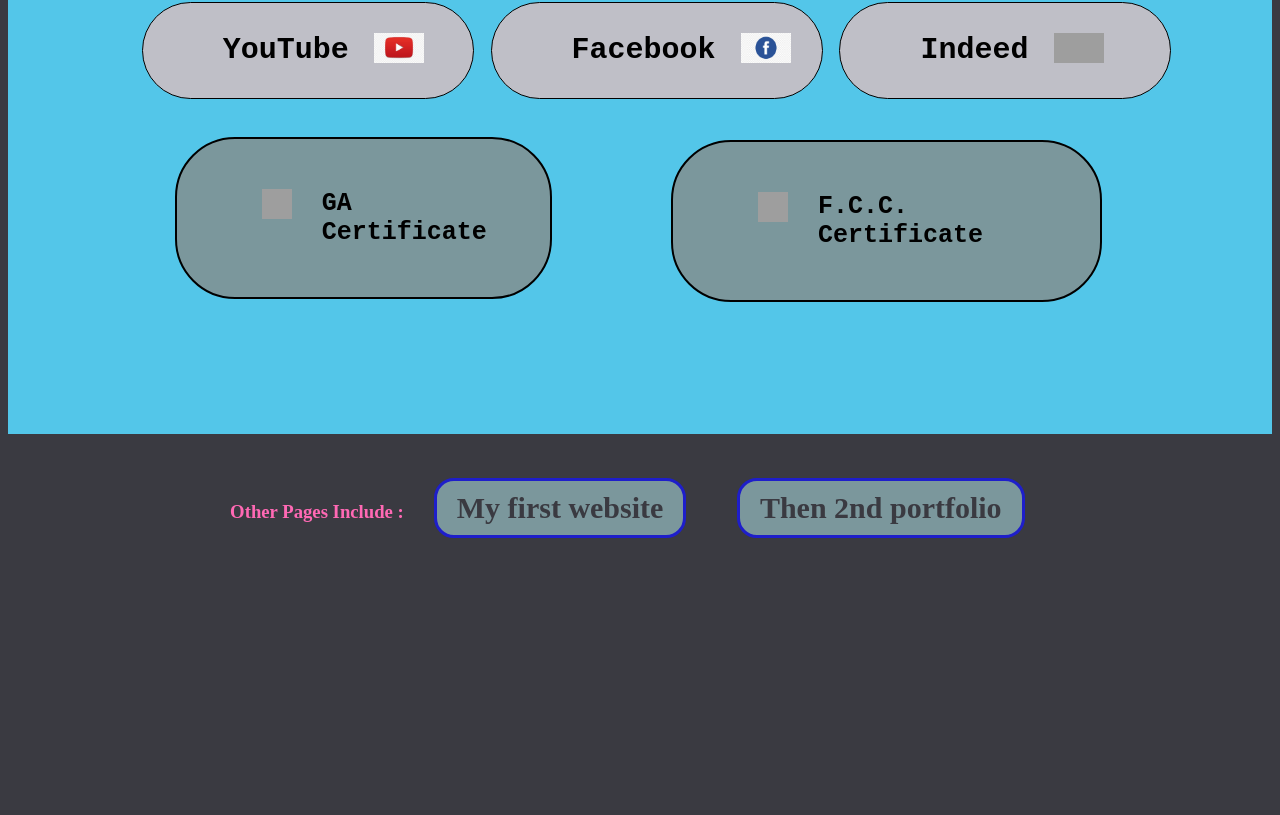
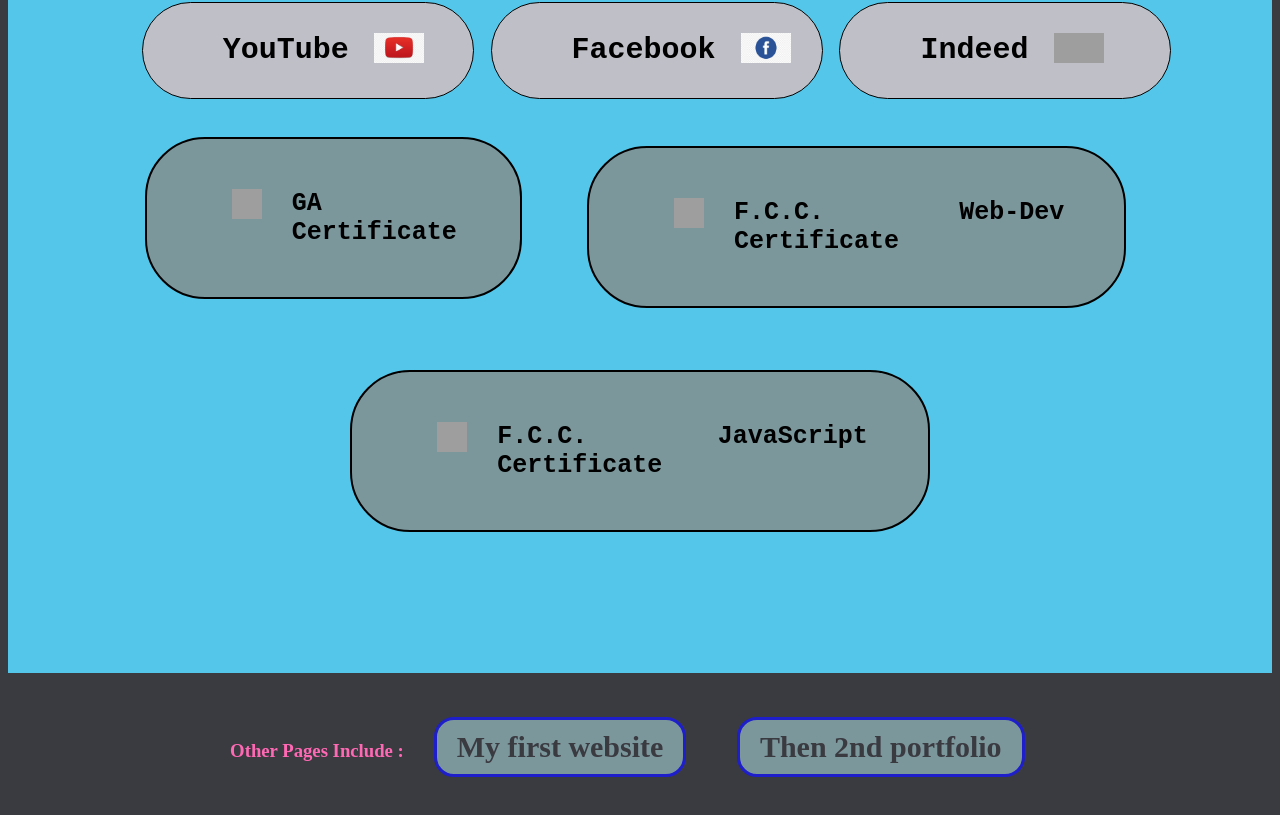
Before and after one commit to BrianLoveGa/portfolio-improvements, a React (Create React App) app in the folder portfolio/: page /portfolio-improvements/biz in a window 1280 px wide. Shown: the part 1152-1967 px from the top of the page. Before the commit the page ends 1734 px from the top, so only its background shows below. Built offline with nearby package versions, Linux system fonts and the light colour scheme; grey boxes are pictures that could not be loaded.

Commit message:
JS certificate

```diff
--- a/portfolio/src/App.js
+++ b/portfolio/src/App.js
@@ -27,14 +27,14 @@
           click the holiday link found on my 2nd portfolio page at the bottom
         </h3>
         <h3>for more holiday themed fun</h3>
-        <div class="snowflakes" aria-hidden="true">
-          <div class="snowflake">❅</div>
-          <div class="snowflake">❆</div>
-          <div class="snowflake">❅</div>
-          <div class="snowflake">❆</div>
-          <div class="snowflake">❆</div>
-          <div class="snowflake">❅</div>
-          <div class="snowflake">❆</div>
+        <div className="snowflakes" aria-hidden="true">
+          <div className="snowflake">❅</div>
+          <div className="snowflake">❆</div>
+          <div className="snowflake">❅</div>
+          <div className="snowflake">❆</div>
+          <div className="snowflake">❆</div>
+          <div className="snowflake">❅</div>
+          <div className="snowflake">❆</div>
         </div>
       </div>
       <div>
--- a/portfolio/src/components/bizcard.js
+++ b/portfolio/src/components/bizcard.js
@@ -4,7 +4,6 @@
 import { faFilePdf } from "@fortawesome/free-solid-svg-icons";
 import React, { Component } from "react";
 import cert from "./images/GA_CERT.pdf";
-import fcc from "./images/FCC_BL_CERT.pdf";
 
 export default class BizCard extends Component {
   render() {
@@ -215,8 +214,7 @@
             {" "}
             <a
               className="bislink cert"
-              download="Brian Loveless - FCC CERT.pdf"
-              href={fcc}
+              href="https://www.freecodecamp.org/certification/fcc834d7277-a991-4083-bda5-6372b69a9f1e/responsive-web-design"
               target="_blank"
               rel="noopener noreferrer"
             >
@@ -228,7 +226,27 @@
                   width="30px"
                   alt="Free Code Camp logo"
                 ></img>
-                F.C.C. Certificate
+                F.C.C. Web-Dev Certificate
+              </div>
+            </a>
+          </h2>
+          <h2 className="biss">
+            {" "}
+            <a
+              className="bislink cert"
+              href="https://www.freecodecamp.org/certification/fcc834d7277-a991-4083-bda5-6372b69a9f1e/javascript-algorithms-and-data-structures"
+              target="_blank"
+              rel="noopener noreferrer"
+            >
+              <div className="unspace">
+                <img
+                  className="bispic"
+                  src="https://cdn.rawgit.com/Deftwun/e3756a8b518cbb354425/raw/6584db8babd6cbc4ecb35ed36f0d184a506b979e/free-code-camp-logo.svg"
+                  height="30px"
+                  width="30px"
+                  alt="Free Code Camp logo"
+                ></img>
+                F.C.C. JavaScript Certificate
               </div>
             </a>
           </h2>
```
Also changed, not shown: portfolio/src/components/images/FCC_JS_CERT.png (added).
